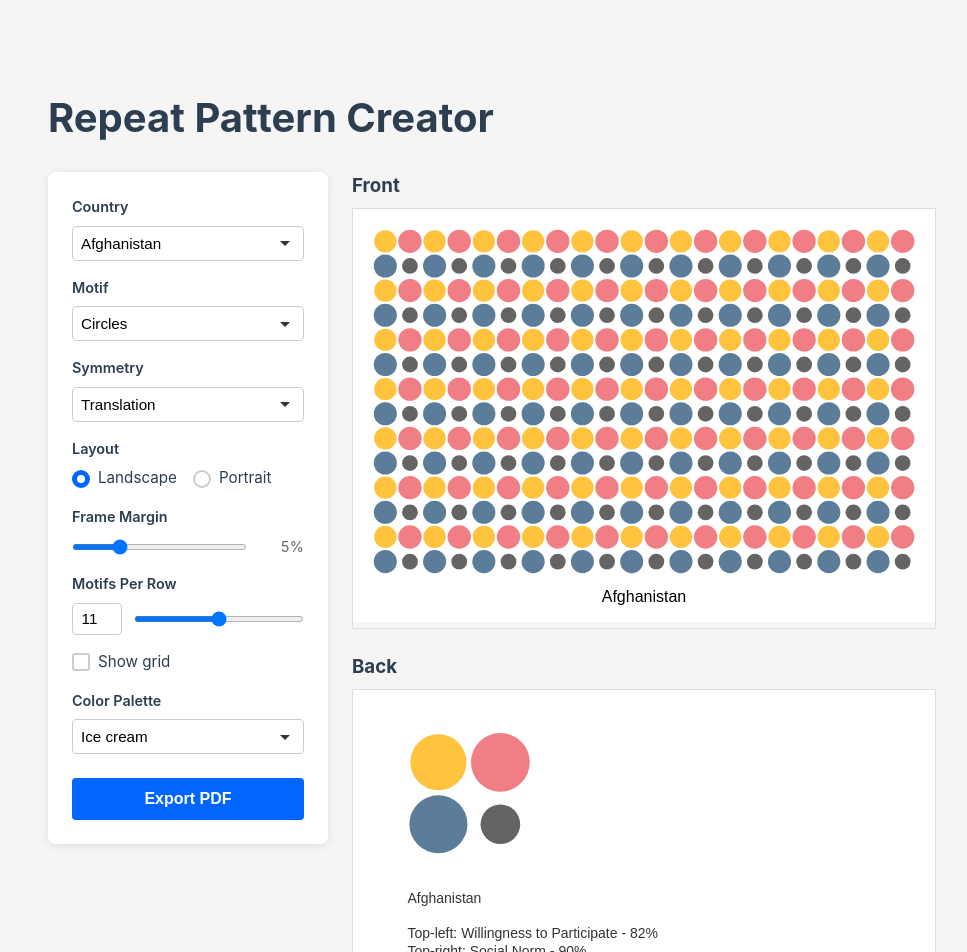
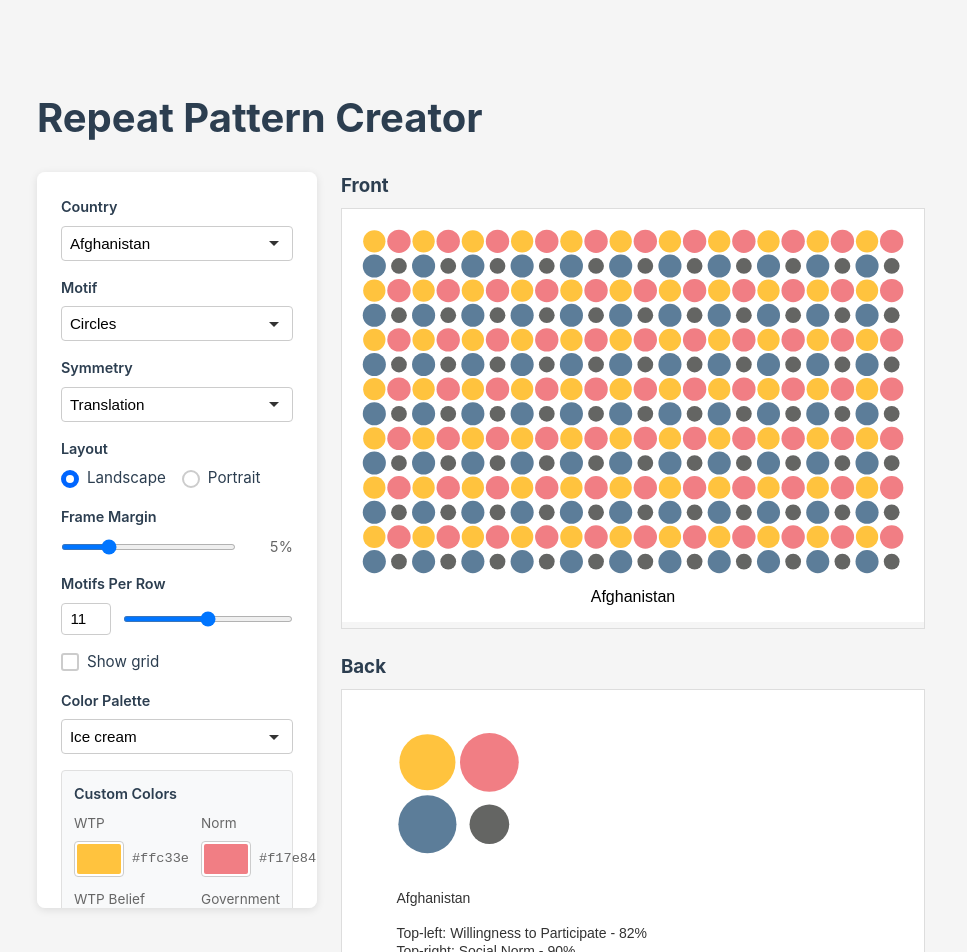
Before and after one commit to LiliGasser/repeatpattern-app, a Vue app: page / in a window 1280 px wide. Shown: the top 952 px of the page, without its empty margins (141-1108 px from the left). Built offline with nearby package versions, Linux system fonts and the light colour scheme; what p5.js-svg would draw is missing.

Commit message:
add four color pickers

```diff
--- a/src/components/ControlPanel.vue
+++ b/src/components/ControlPanel.vue
@@ -63,6 +63,33 @@
         @update:model-value="$emit('update:palette', $event)"
       />
     </div>
+
+    <!-- Individual Color Controls -->
+    <div class="control-group colors-group">
+      <label>Custom Colors</label>
+      <div class="color-grid">
+        <ColorPicker
+          label="WTP"
+          :model-value="customColors.wtp"
+          @update:model-value="handleColorChange('wtp', $event)"
+        />
+        <ColorPicker
+          label="Norm"
+          :model-value="customColors.norm"
+          @update:model-value="handleColorChange('norm', $event)"
+        />
+        <ColorPicker
+          label="WTP Belief"
+          :model-value="customColors.wtpBelief"
+          @update:model-value="handleColorChange('wtpBelief', $event)"
+        />
+        <ColorPicker
+          label="Government"
+          :model-value="customColors.government"
+          @update:model-value="handleColorChange('government', $event)"
+        />
+      </div>
+    </div>
   </div>
 </template>
 
@@ -75,8 +102,10 @@ import FrameMarginSlider from './controls/FrameMarginSlider.vue'
 import MotifsPerRowInput from './controls/MotifsPerRowInput.vue'
 import ShowGridCheckbox from './controls/ShowGridCheckbox.vue'
 import PaletteSelector from './controls/PaletteSelector.vue'
+import ColorPicker from './controls/ColorPicker.vue'
+import { updateCustomColor } from '../motifs/colors'
 
-defineProps({
+const props = defineProps({
   country: String,
   motif: String,
   symmetry: String,
@@ -85,10 +114,11 @@ defineProps({
   motifsPerRow: Number,
   showGrid: Boolean,
   palette: String,
+  customColors: Object,
   countries: Array
 })
 
-defineEmits([
+const emit = defineEmits([
   'update:country',
   'update:motif',
   'update:symmetry',
@@ -98,6 +128,15 @@ defineEmits([
   'update:showGrid',
   'update:palette',
 ])
+
+function handleColorChange(key, value) {
+  // Update the global custom color
+  updateCustomColor(key, value)
+  // Switch to custom palette
+  if (props.palette !== 'custom') {
+    emit('update:palette', 'custom')
+  }
+}
 </script>
 
 <style scoped>
@@ -117,4 +156,17 @@ defineEmits([
   font-weight: 600;
   font-size: 0.9rem;
 }
+
+.colors-group {
+  padding: 0.75rem;
+  background-color: #f8f9fa;
+  border-radius: 4px;
+  border: 1px solid #e0e0e0;
+}
+
+.color-grid {
+  display: grid;
+  grid-template-columns: 1fr 1fr;
+  gap: 0.75rem;
+}
 </style>
--- /dev/null
+++ b/src/components/controls/ColorPicker.vue
@@ -0,0 +1,83 @@
+<template>
+  <div class="color-picker-control">
+    <label class="color-label">{{ label }}</label>
+    <div class="color-input-wrapper">
+      <input
+        type="color"
+        :value="modelValue"
+        @input="$emit('update:modelValue', $event.target.value)"
+        class="color-input"
+      />
+      <span class="color-value">{{ modelValue }}</span>
+    </div>
+  </div>
+</template>
+
+<script setup>
+defineProps({
+  modelValue: String,
+  label: String
+})
+
+defineEmits(['update:modelValue'])
+</script>
+
+<style scoped>
+.color-picker-control {
+  display: flex;
+  flex-direction: column;
+  gap: 0.5rem;
+}
+
+.color-label {
+  font-size: 0.85rem;
+  color: #666;
+}
+
+.color-input-wrapper {
+  display: flex;
+  align-items: center;
+  gap: 0.5rem;
+}
+
+.color-input {
+  width: 50px;
+  height: 36px;
+  border: 1px solid #ccc;
+  border-radius: 4px;
+  cursor: pointer;
+  padding: 2px;
+  background: white;
+}
+
+.color-input::-webkit-color-swatch-wrapper {
+  padding: 0;
+}
+
+.color-input::-webkit-color-swatch {
+  border: none;
+  border-radius: 2px;
+}
+
+.color-input::-moz-color-swatch {
+  border: none;
+  border-radius: 2px;
+}
+
+.color-input:focus {
+  outline: none;
+  border-color: #0066ff;
+  box-shadow: 0 0 0 3px rgba(0, 102, 255, 0.1);
+}
+
+.color-input:hover {
+  border-color: #0066ff;
+}
+
+.color-value {
+  font-family: monospace;
+  font-size: 0.85rem;
+  color: #666;
+  user-select: all;
+}
+</style>
--- a/src/composables/usePostcardConfig.js
+++ b/src/composables/usePostcardConfig.js
@@ -1,4 +1,5 @@
-import { ref, computed } from 'vue'
+import { ref, watch, computed } from 'vue'
+import { colorPalettes, loadPaletteToCustom } from '../motifs/colors'
 
 export function usePostcardConfig() {
   // All configuration options
@@ -10,6 +11,21 @@ export function usePostcardConfig() {
   const motifsPerRow = ref(11) // number of motifs horizontally - only for FRONT
   const showGrid = ref(false)
   const selectedPalette = ref('icecream')
+
+  // Convert reactive object to computed so Vue tracks it properly
+  const customColors = computed(() => ({
+    wtp: colorPalettes.custom.wtp,
+    wtpBelief: colorPalettes.custom.wtpBelief,
+    norm: colorPalettes.custom.norm,
+    government: colorPalettes.custom.government
+  }))
+
+  // Watch palette changes to update custom colors when switching palettes
+  watch(selectedPalette, (newPalette) => {
+    if (newPalette !== 'custom') {
+      loadPaletteToCustom(newPalette)
+    }
+  })
 
   // Postcard dimensions in mm (A5)
   const baseDimensions = {
@@ -99,6 +115,8 @@ export function usePostcardConfig() {
     }
   })
 
+  console.log('colorPalettes.custom:', colorPalettes.custom)  // Debug log
+
   return {
     // Configuration values
     selectedCountry,
@@ -109,6 +127,7 @@ export function usePostcardConfig() {
     motifsPerRow,
     showGrid,
     selectedPalette,
+    customColors,
 
     // Computed dimensions - FRONT
     frontPostcardDimensions,
--- a/src/motifs/colors.js
+++ b/src/motifs/colors.js
@@ -1,3 +1,5 @@
+import { reactive } from 'vue'
+
 // Define color palettes
 export const colorPalettes = {
     // Main palette: Icecream
@@ -16,6 +18,14 @@ export const colorPalettes = {
     norm: '#96b27e',
     government: '#67897f',
     },
+    // Custom palette (based on icecream, will be adjusted by user)
+    custom: reactive({
+    name: 'Custom',
+    wtp: '#ffc33e',
+    wtpBelief: '#646563',
+    norm: '#f17e84',
+    government: '#5c7d99',
+  })
 };
 
 // Create options array for selector
@@ -28,3 +38,19 @@ export const paletteOptions = Object.keys(colorPalettes).map(key => ({
 export function getMotifColors(paletteName = 'icecream') {
   return colorPalettes[paletteName] || colorPalettes.icecream
 }
+
+// Helper function to update custom palette colors
+export function updateCustomColor(key, value) {
+  colorPalettes.custom[key] = value
+}
+
+// Helper function to load a palette into custom
+export function loadPaletteToCustom(paletteName) {
+  const palette = colorPalettes[paletteName]
+  if (palette) {
+    colorPalettes.custom.wtp = palette.wtp
+    colorPalettes.custom.wtpBelief = palette.wtpBelief
+    colorPalettes.custom.norm = palette.norm
+    colorPalettes.custom.government = palette.government
+  }
+}
--- a/src/views/Dashboard.vue
+++ b/src/views/Dashboard.vue
@@ -16,7 +16,9 @@ const {
   error
 } = useCountryData()
 
-// Get postcard configuration
+// Get postcard configuration - DON'T destructure customColors yet
+const config = usePostcardConfig()
+
 const {
   selectedMotif,
   selectedSymmetry,
@@ -32,7 +34,10 @@ const {
   backCanvasDimensions,
   backDrawableArea,
   gridLayout
-} = usePostcardConfig()
+} = config
+
+// Access customColors from config object
+const customColors = config.customColors
 
 // Refs to hold sketch instances from child components
 const frontSketchRef = ref(null)
@@ -82,6 +87,7 @@ const exportPdf = async () => {
           @update:show-grid="showGrid = $event"
           :palette="selectedPalette"
           @update:palette="selectedPalette = $event"
+          :custom-colors="customColors"
           :countries="countries"
         />
         <button @click="exportPdf" class="export-btn">
```
